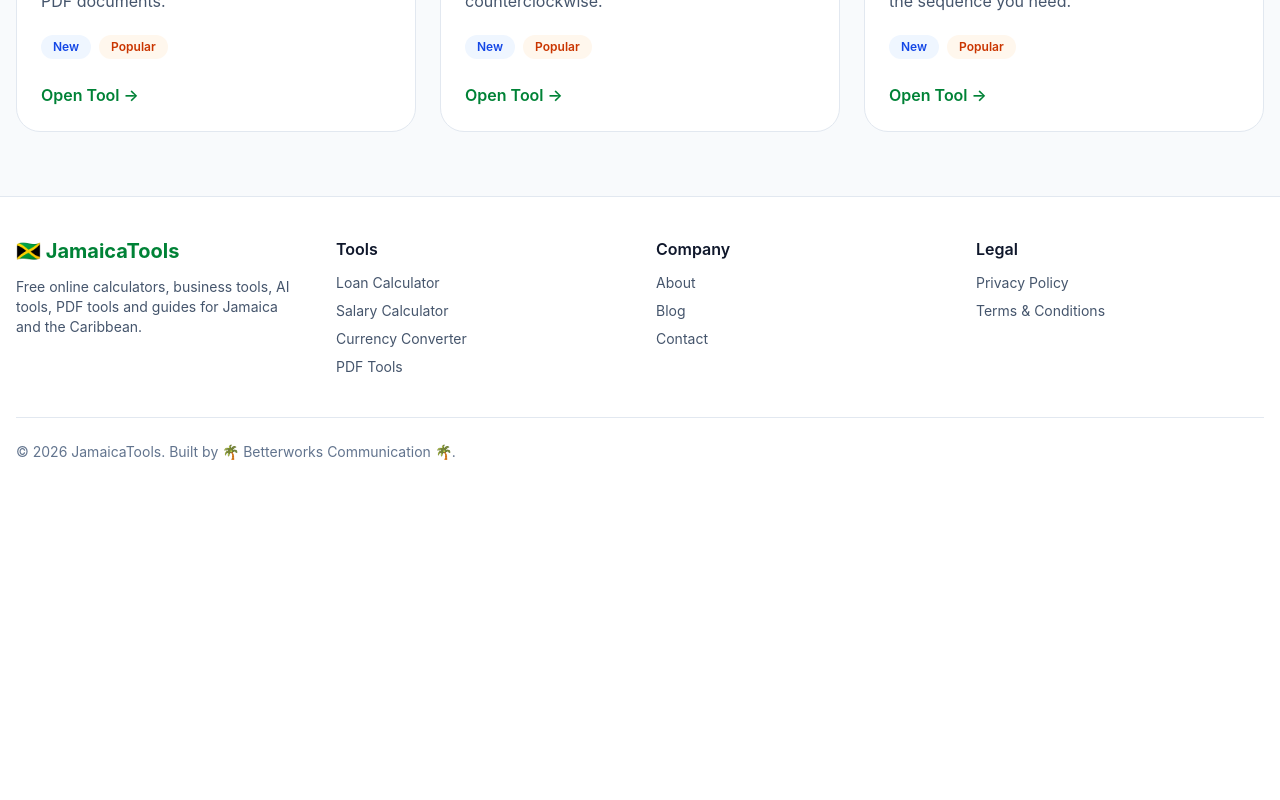
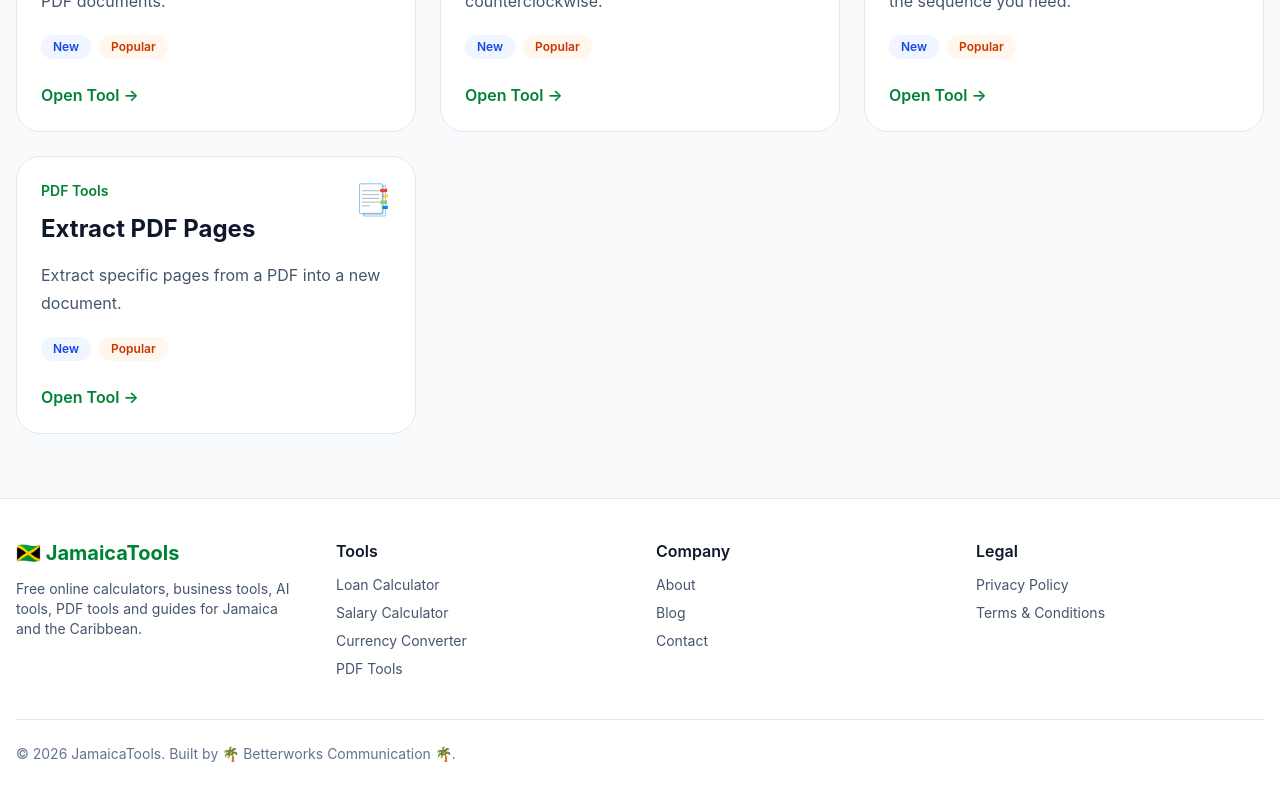
Before and after one commit to Movieslists02/jamaicatools, a React (Vite) app: page /tools in a window 1280 px wide. Shown: the part 2777-3577 px from the top of the page. Before the commit the page ends 3279 px from the top, so only its background shows below. Built offline with nearby package versions, Linux system fonts and the light colour scheme.

Commit message:
feat: add extract pdf pages tool page

```diff
--- /dev/null
+++ b/src/components/tools/pdf/ExtractPDFPages.jsx
@@ -0,0 +1,23 @@
+import PDFWorkspace from "./PDFWorkspace";
+
+const MAX_PDF_SIZE = 25 * 1024 * 1024;
+
+function ExtractPDFPages() {
+  return (
+    <PDFWorkspace
+      title="Extract PDF Pages"
+      headerTitle="📑 Extract PDF Pages"
+      headerSubtitle="Select and extract specific pages from a PDF document."
+      actionLabel="Extract Pages"
+      uploadTitle="Drag and drop your PDF here"
+      uploadDescription="Upload one PDF file up to 25 MB."
+      browseLabel="Browse PDF"
+      filesTitle="PDF to Extract From"
+      allowMultiple={false}
+      minimumFiles={1}
+      maxFileSize={MAX_PDF_SIZE}
+    />
+  );
+}
+
+export default ExtractPDFPages;
--- a/src/data/tools.js
+++ b/src/data/tools.js
@@ -678,6 +678,35 @@ seoDescription:
       "merge-pdf",
     ],
   },
+
+  {
+    id: 25,
+    slug: "extract-pdf-pages",
+    title: "Extract PDF Pages",
+    category: "PDF Tools",
+    description:
+      "Extract specific pages from a PDF into a new document.",
+    icon: "📑",
+    featured: true,
+    popular: true,
+    new: true,
+    keywords: [
+      "extract pdf pages",
+      "save pdf pages",
+      "copy pdf pages",
+      "pdf page extractor",
+      "select pdf pages",
+      "extract pages from pdf",
+    ],
+    seoTitle: "Extract PDF Pages Online | JamaicaTools",
+    seoDescription:
+      "Select and extract specific PDF pages into a new document online with JamaicaTools.",
+    relatedTools: [
+      "split-pdf",
+      "organize-pdf",
+      "merge-pdf",
+    ],
+  },
 ];
 
 export default tools;
--- a/src/pages/ToolDetails.jsx
+++ b/src/pages/ToolDetails.jsx
@@ -25,6 +25,7 @@ import ProtectPDF from "../components/tools/pdf/ProtectPDF";
 import UnlockPDF from "../components/tools/pdf/UnlockPDF";
 import RotatePDF from "../components/tools/pdf/RotatePDF";
 import OrganizePDF from "../components/tools/pdf/OrganizePDF";
+import ExtractPDFPages from "../components/tools/pdf/ExtractPDFPages";
 
 const toolComponents = {
   "loan-calculator": LoanCalculator,
@@ -51,6 +52,7 @@ const toolComponents = {
   "unlock-pdf": UnlockPDF,
   "rotate-pdf": RotatePDF,
   "organize-pdf": OrganizePDF,
+  "extract-pdf-pages": ExtractPDFPages,
 };
 
 function ToolDetails() {
```
